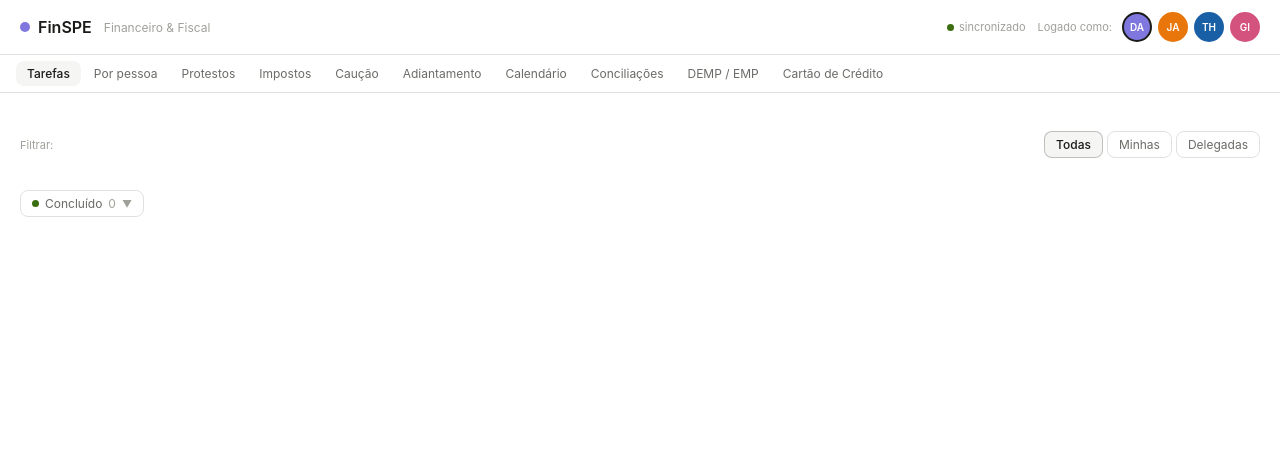
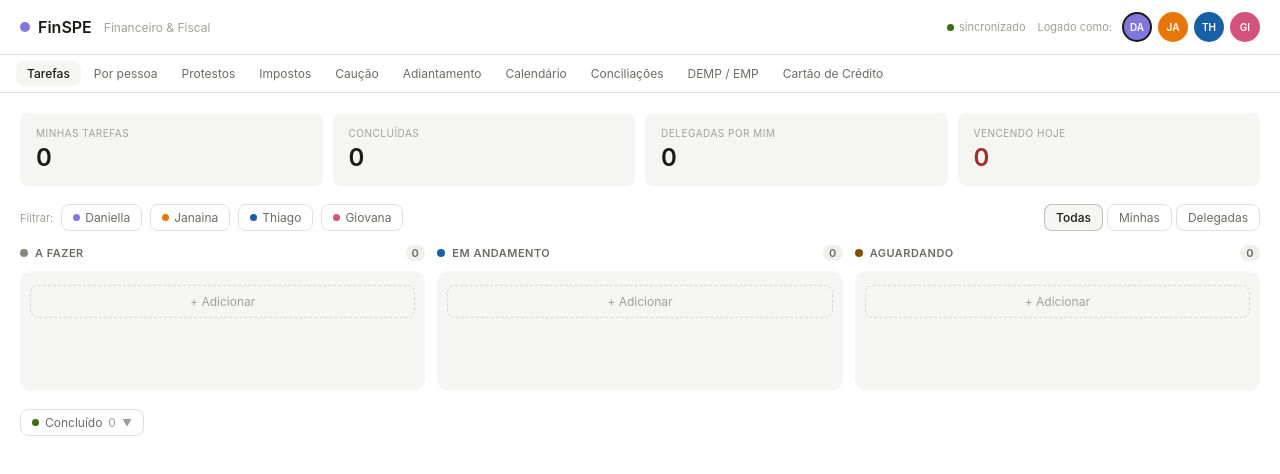
Before and after one commit to financeirodcampos/financeirodcampos, a plain HTML site: page index.html in a window 1280 px wide. Both pictures are taken after a click on the button "Tarefas". Drawn offline with nearby package versions, Linux system fonts and the light colour scheme.

Commit message:
Add files via upload

```diff
--- a/index.html
+++ b/index.html
@@ -719,13 +719,12 @@ async function loadAll(){
   spes=(sp.data||[]).map(r=>({...r,resps:r.resps||[]}));
   protestos=pr.data||[]; impostos=im.data||[]; caucoes=ca.data||[]; adiantamentos=ad.data||[];
   loadCloudLinks();
-  document.getElementById('loading-screen').classList.add('hidden');
   renderAll();
   await loadCalendario();
-  }catch(e){console.error('loadAll error:',e);document.getElementById('loading-screen').classList.add('hidden');}
+  }catch(e){console.error('loadAll error:',e);}
+  finally{document.getElementById('loading-screen').classList.add('hidden');}
 }
-// fallback: esconde loading após 5s mesmo se falhar
-setTimeout(()=>{const ls=document.getElementById('loading-screen');if(ls)ls.classList.add('hidden');},5000);
+setTimeout(()=>{const ls=document.getElementById('loading-screen');if(ls)ls.classList.add('hidden');},3000);
 
 sb.channel('finspe-ch')
   .on('postgres_changes',{event:'*',schema:'public',table:'tarefas'},()=>loadAll())
@@ -797,7 +796,19 @@ function renderAdiantamentos(){document.getElementById('adiantamento-tbody').inn
 
 function renderCheckin(){const hoje=new Date(),dias=['Segunda','Terça','Quarta','Quinta','Sexta'],dow=hoje.getDay(),hs=hoje.toISOString().slice(0,10),sem=Array.from({length:5},(_,i)=>{const d=new Date(hoje);d.setDate(hoje.getDate()-(dow===0?6:dow-1)+i);return d;}),f2=d=>`${d.getDate().toString().padStart(2,'0')}/${(d.getMonth()+1).toString().padStart(2,'0')}`;document.getElementById('checkin-content').innerHTML=sem.map((d,di)=>{const ih=d.toISOString().slice(0,10)===hs;return `<div class="checkin-day${ih?' hoje':''}"><div class="checkin-day-header"><div class="checkin-day-title">${dias[di]}${ih?'<span class="hoje-badge">hoje</span>':''}</div><div style="font-size:12px;color:var(--text3);">${f2(d)}</div></div><div class="checkin-grid2">${PESSOAS.map(p=>`<div class="checkin-card" style="border-top:2px solid ${p.cor}"><div class="checkin-name"><div class="avatar-sm" style="background:${p.cor};width:18px;height:18px;font-size:8px;">${p.inicial}</div>${p.nome}</div>${CI_ITENS.map((item,ii)=>`<div class="ci"><input type="checkbox" id="ci-${di}-${p.nome}-${ii}"><label for="ci-${di}-${p.nome}-${ii}">${item}</label></div>`).join('')}</div>`).join('')}</div><div class="pauta-box"><div class="pauta-title">Pauta do dia</div>${PAUTA.map((item,ii)=>`<div class="ci"><input type="checkbox" id="pt-${di}-${ii}"><label for="pt-${di}-${ii}">${item}</label></div>`).join('')}</div></div>`;}).join('');}
 
-function switchTab(t){ALL_TABS.forEach(id=>{document.getElementById('tab-'+id).style.display=id===t?'block':'none';});document.querySelectorAll('.tab').forEach((el,i)=>el.classList.toggle('active',ALL_TABS[i]===t));if(t==='calendario')renderCal();if(t==='conciliacoes'){loadConcData().then(renderConciliacoes);}if(t==='demp'){loadDempData().then(()=>{const mesIdx=new Date().getMonth();const mesNome=MESES_EXT[mesIdx];dempTabAtivo=mesNome;document.querySelectorAll('#demp-mes-tabs .imp-tab').forEach((b,i)=>{b.classList.toggle('active',i===mesIdx);});renderDemp();});}if(t==='cartao'){loadCartaoData().then(()=>{const mesIdx=new Date().getMonth();const mesNome=MESES_EXT[mesIdx];cartaoTabAtivo=mesNome;document.querySelectorAll('#cartao-mes-tabs .imp-tab').forEach((b,i)=>{b.classList.toggle('active',i===mesIdx);});renderCartao();});}}
+function switchTab(t){
+  ALL_TABS.forEach(id=>{
+    const el=document.getElementById('tab-'+id);
+    if(el)el.style.display=id===t?'block':'none';
+  });
+  document.querySelectorAll('.tab').forEach((el,i)=>el.classList.toggle('active',ALL_TABS[i]===t));
+  if(t==='tarefas'||t==='pessoas')renderAll();
+  if(t==='calendario')renderCal();
+  if(t==='protestos'||t==='impostos'||t==='caucao'||t==='adiantamento')renderAll();
+  if(t==='conciliacoes'){loadConcData().then(renderConciliacoes);}
+  if(t==='demp'){loadDempData().then(()=>{const mesIdx=new Date().getMonth();const mesNome=MESES_EXT[mesIdx];dempTabAtivo=mesNome;document.querySelectorAll('#demp-mes-tabs .imp-tab').forEach((b,i)=>{b.classList.toggle('active',i===mesIdx);});renderDemp();});}
+  if(t==='cartao'){loadCartaoData().then(()=>{const mesIdx=new Date().getMonth();const mesNome=MESES_EXT[mesIdx];cartaoTabAtivo=mesNome;document.querySelectorAll('#cartao-mes-tabs .imp-tab').forEach((b,i)=>{b.classList.toggle('active',i===mesIdx);});renderCartao();});}
+}
 
 function openModal(type,col,paraQuem){
   editIdx=null;editType=type;
```
